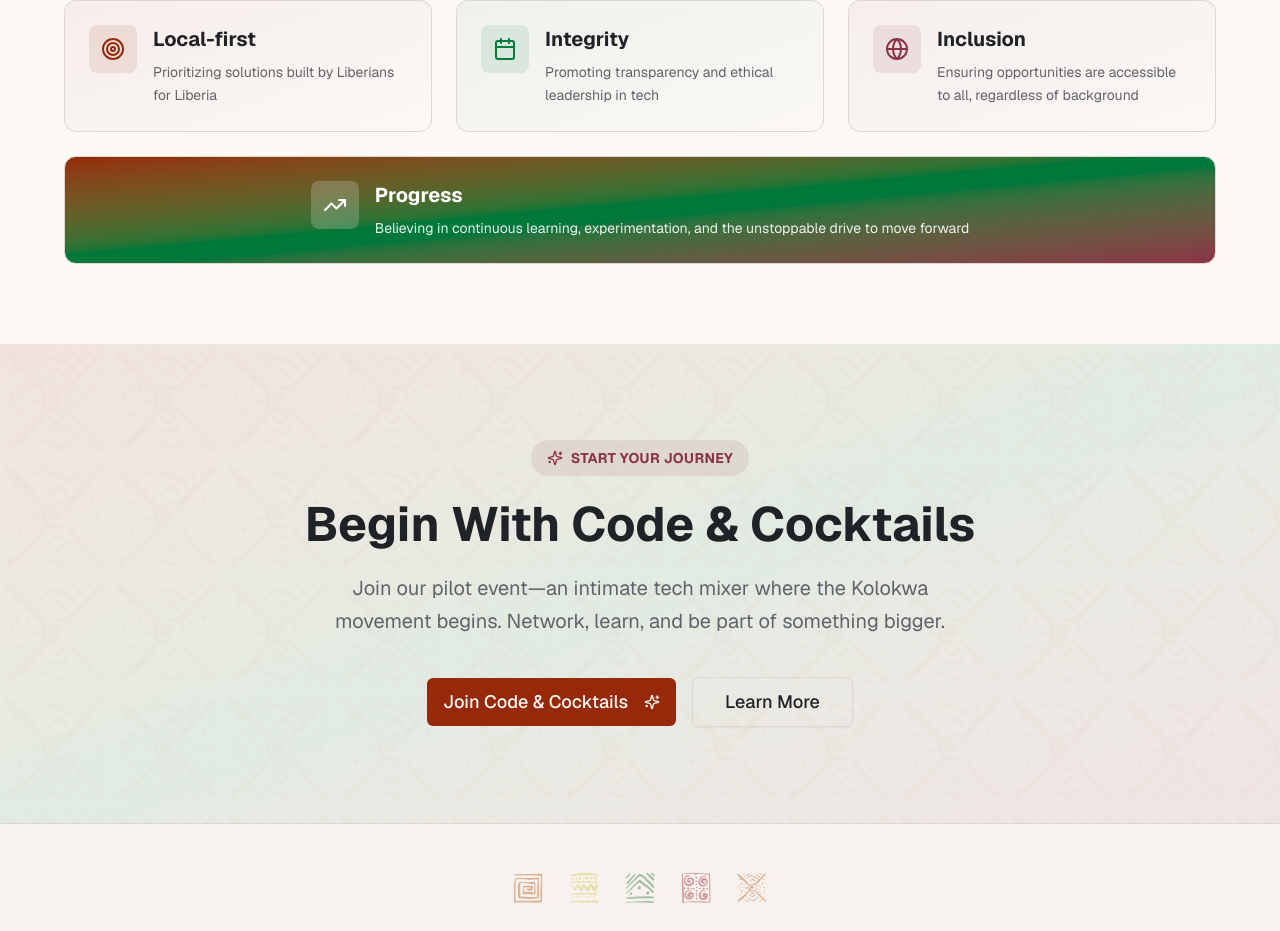
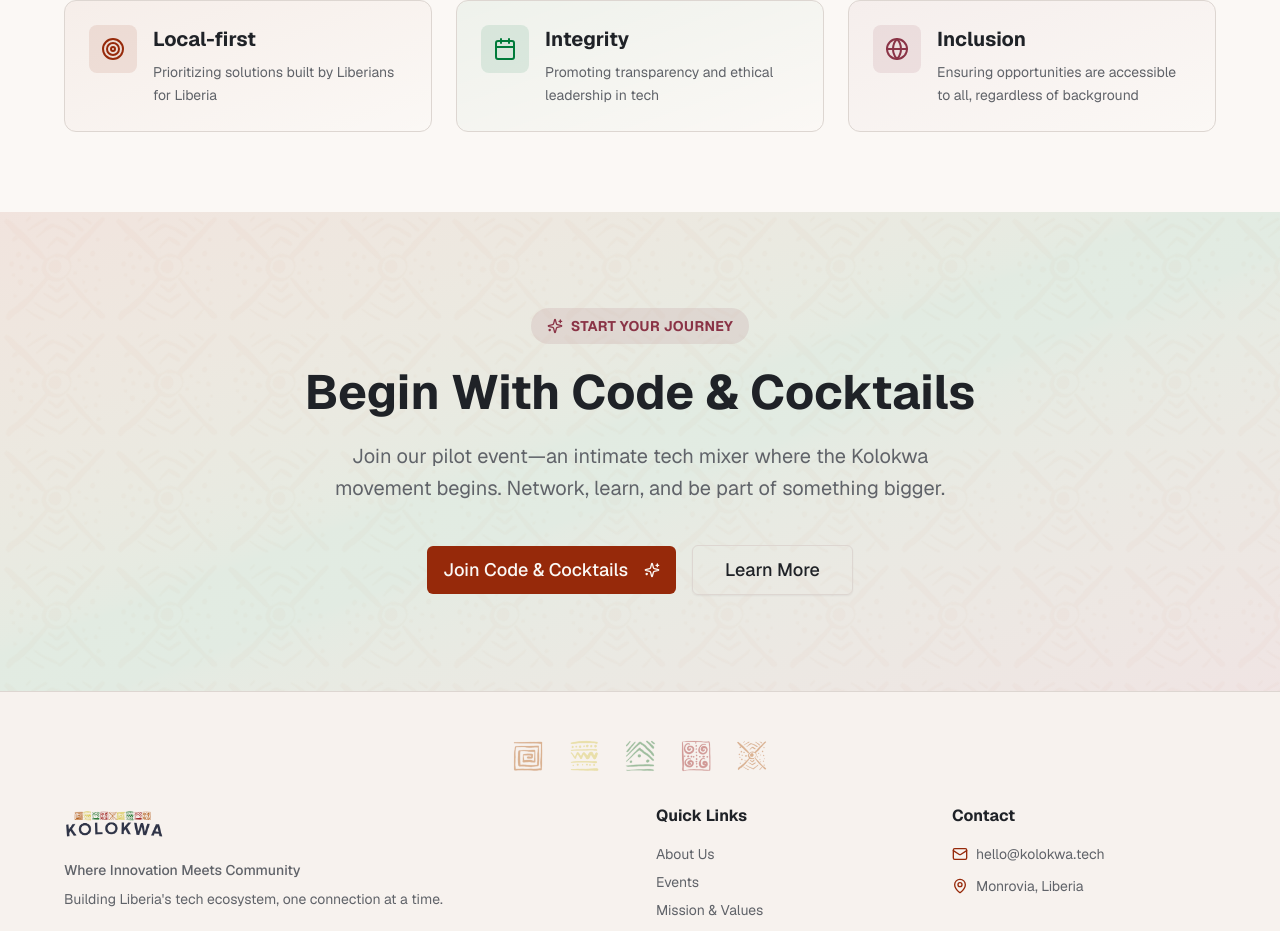
Before and after one commit to xarrijorge/kolokwa, a Next.js app: page /devfest in a window 1280 px wide. Shown: the part 2995-3926 px from the top of the page. Built offline with nearby package versions, Linux system fonts and the light colour scheme.

Commit message:
Hid progress section

```diff
--- a/app/devfest/page.tsx
+++ b/app/devfest/page.tsx
@@ -366,7 +366,7 @@ export default function DevFestPage() {
               </div>
             </div>
 
-            <div className="group relative p-6 rounded-xl bg-gradient-to-br from-primary via-secondary to-accent hover:shadow-2xl transition-all duration-300 border border-border sm:col-span-2 lg:col-span-3">
+            {/* <div className="group relative p-6 rounded-xl bg-gradient-to-br from-primary via-secondary to-accent hover:shadow-2xl transition-all duration-300 border border-border sm:col-span-2 lg:col-span-3">
               <div className="flex items-start gap-4 justify-center">
                 <div className="flex-shrink-0 w-12 h-12 rounded-lg bg-white/20 backdrop-blur flex items-center justify-center group-hover:scale-110 transition-transform duration-300">
                   <TrendingUp className="h-6 w-6 text-white" />
@@ -378,7 +378,7 @@ export default function DevFestPage() {
                   </p>
                 </div>
               </div>
-            </div>
+            </div> */}
           </div>
         </div>
       </section>
```
